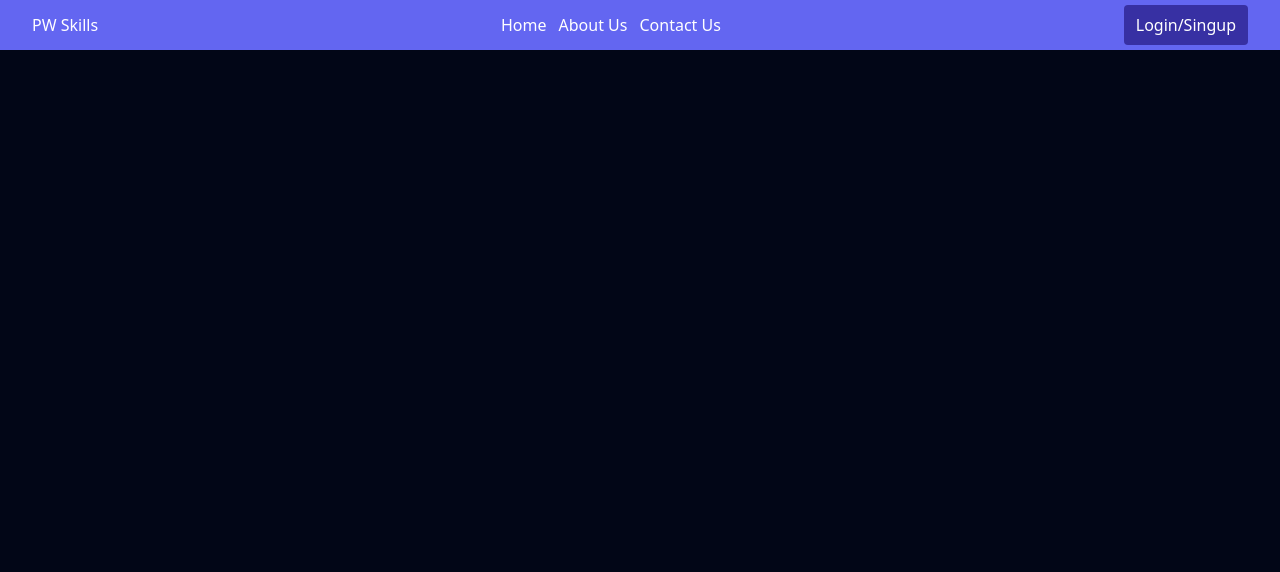
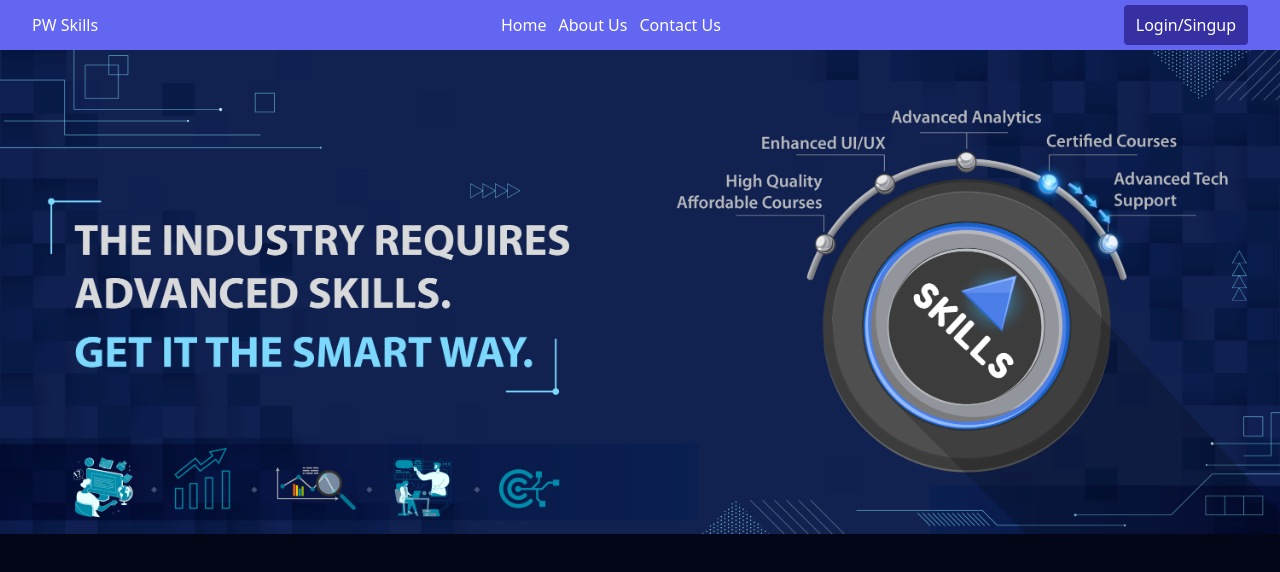
Before and after one commit to dassoumen98/Tailwind-CSS, a website: page Tailwind Learn/src/LandingPage.html in a window 1280 px wide. Drawn offline with Linux system fonts and the light colour scheme.

Commit message:
feat: added images section

```diff
--- a/Tailwind Learn/src/LandingPage.html
+++ b/Tailwind Learn/src/LandingPage.html
@@ -30,5 +30,13 @@
 
     </nav>
 
+    <!-- images section -->
+    <section>
+        <div class="w-full h-auto">
+            <img class="md:block hidden" src="../Asset/web.jpg" alt="">
+            <img  class="md:hidden" src="../Asset/mobile.jpg" alt="">
+        </div>
+
+    </section>
 </body>
 </html>
```
